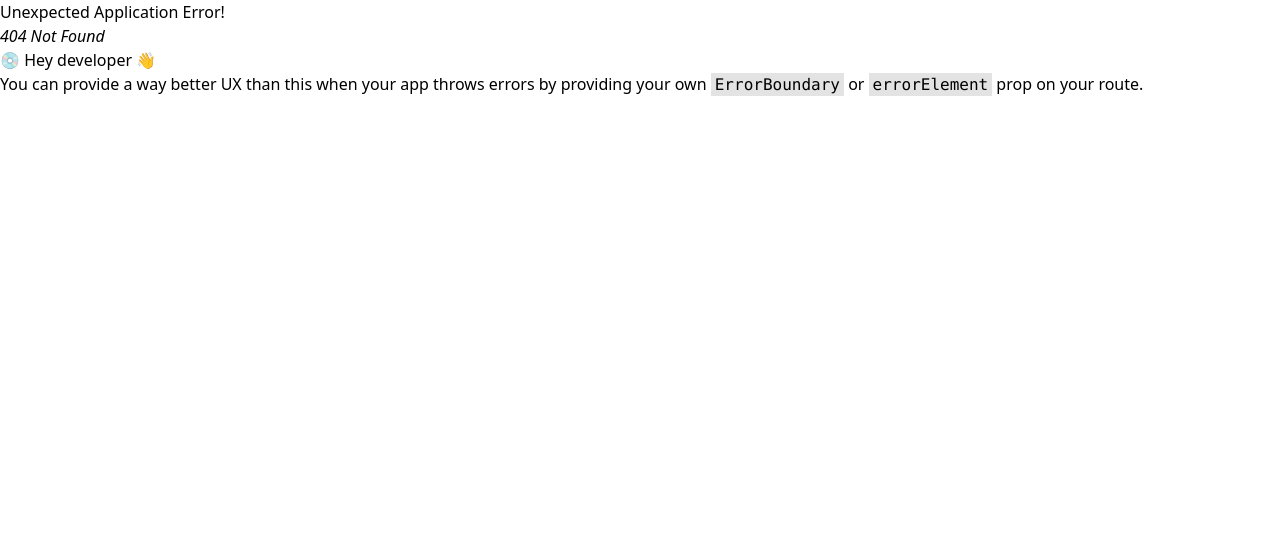
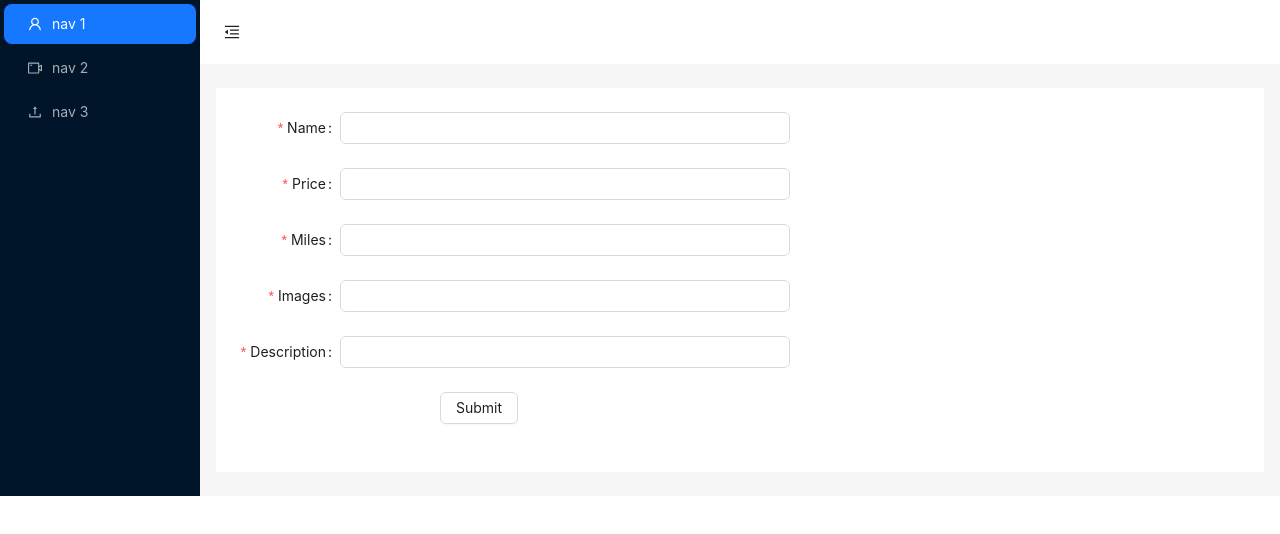
Before and after one commit to NgocTuyen0305/car-reduxtoolkit, a React (Vite) app: page /admin/product/1/edit in a window 1280 px wide. Before the commit this address had no page. Shown: the top 534 px of the page. Built offline with nearby package versions, Linux system fonts and the light colour scheme; no server answers.

Commit message:
fix update product

```diff
--- a/db.json
+++ b/db.json
@@ -1,34 +1 @@
-{
-  "products": [
-    {
-      "name": "product 1",
-      "price": "100000000",
-      "miles": "52525",
-      "images": "làlsjafljakljfaaa",
-      "desc": "fafafafaf",
-      "id": 1
-    },
-    {
-      "name": "tuyen",
-      "price": "afsaaf",
-      "miles": "10000000",
-      "images": "asfasfasf",
-      "desc": "afafafaf",
-      "id": 2
-    }
-  ],
-  "users": [
-    {
-      "id": 1,
-      "username": "tuyen",
-      "email": "tuyen123@gmail.com",
-      "password": "$2b$10$rCwHb9hxzEawrBA/CbgaHuunhRDh4dTyDEWed8mrvD1nNPthcZy/y"
-    },
-    {
-      "id": 2,
-      "username": "fawfafa",
-      "email": "aaf@gmail.com",
-      "password": "$2b$10$xQX/BFx8GmkjK1vYMehsDuEKDQyy93Fv0F6VuP9/omxN0XHzpvG/G"
-    }
-  ]
-}
+{"products":[],"users":[{"id":1,"username":"tuyen","email":"tuyen123@gmail.com","password":"$2b$10$rCwHb9hxzEawrBA/CbgaHuunhRDh4dTyDEWed8mrvD1nNPthcZy/y"},{"id":2,"username":"fawfafa","email":"aaf@gmail.com","password":"$2b$10$xQX/BFx8GmkjK1vYMehsDuEKDQyy93Fv0F6VuP9/omxN0XHzpvG/G"}]}
--- a/src/features/admin/pages/EditProducts.tsx
+++ b/src/features/admin/pages/EditProducts.tsx
@@ -1,95 +1,99 @@
-// import React, { useEffect } from "react";
-// import { Button, Form, Input } from "antd";
-// import { IProduct } from "../../../interfaces/products";
-// import { useParams } from "react-router-dom";
-// import { useAddProductMutation, useGetProductByIdQuery } from "../productSlice";
-// const EditProducts = () => {
-//   const { idProduct } = useParams<{ idProduct: string | number }>();
-//   const { data: productData, isLoading } = useGetProductByIdQuery(
-//     idProduct || ""
-//   );
-//   const [updateProduct, { isLoading: isUpdateLoading }] =
-//     useAddProductMutation();
-//   const [form] = Form.useForm();
-//   useEffect(() => {
-//     form.setFieldValue({
-//       name: productData?.name,
-//       price: productData?.price,
-//       miles: productData?.miles,
-//       images: productData?.images,
-//       desc: productData?.desc,
-//     });
-//   }, [productData]);
-//   const onFinish = (values: any) => {
-//     // addProduct(values)
-//     // console.log(values);
-//     // .unwrap()
-//     // .then(() => {
-//     //   return document.querySelector("#form-add")?.reset();
-//     // });
-//   };
+import React, { useEffect } from "react";
+import { Button, Form, Input } from "antd";
+import { IProduct } from "../../../interfaces/products";
+import { useParams,useNavigate } from "react-router-dom";
+import { useAddProductMutation, useGetProductByIdQuery } from "../productSlice";
 
-//   const onFinishFailed = (errorInfo: any) => {
-//     console.log("Failed:", errorInfo);
-//   };
-//   return (
-//     <div>
-//       <Form
-//         form={form}
-//         name="basic"
-//         labelCol={{ span: 4 }}
-//         wrapperCol={{ span: 18 }}
-//         style={{ maxWidth: 600 }}
-//         initialValues={{ remember: true }}
-//         onFinish={onFinish}
-//         onFinishFailed={onFinishFailed}
-//         autoComplete="off"
-//         id="form-add"
-//       >
-//         <Form.Item<IProduct>
-//           label="Name"
-//           name="name"
-//           rules={[{ required: true, message: "Vui lòng nhập trường name" }]}
-//         >
-//           <Input />
-//         </Form.Item>
+const EditProducts = () => {
+  const navigate = useNavigate()
+  const { id } = useParams();
+  // console.log(id);
+  const { data: productData, isLoading } = useGetProductByIdQuery(id);
+  // console.log(productData);
 
-//         <Form.Item<IProduct>
-//           label="Price"
-//           name="price"
-//           rules={[{ required: true, message: "Vui lòng nhập trường price!" }]}
-//         >
-//           <Input />
-//         </Form.Item>
-//         <Form.Item<IProduct>
-//           label="Miles"
-//           name="miles"
-//           rules={[{ required: true, message: "Vui lòng nhập trường miles!" }]}
-//         >
-//           <Input />
-//         </Form.Item>
-//         <Form.Item<IProduct>
-//           label="Images"
-//           name="images"
-//           rules={[{ required: true, message: "Vui lòng nhập trường images!" }]}
-//         >
-//           <Input />
-//         </Form.Item>
-//         <Form.Item<IProduct>
-//           label="Description"
-//           name="desc"
-//           rules={[{ required: true, message: "Vui lòng nhập trường desc!" }]}
-//         >
-//           <Input />
-//         </Form.Item>
-//         <Form.Item wrapperCol={{ offset: 8, span: 16 }}>
-//           <Button className="bg-bule-500" htmlType="submit">
-//             Submit
-//           </Button>
-//         </Form.Item>
-//       </Form>
-//     </div>
-//   );
-// };
+  const [updateProduct, { isLoading: isUpdateLoading }] =
+    useAddProductMutation();
+  const [form] = Form.useForm();
+  const newData = productData?.find((item: IProduct) => item.id == id);
+  useEffect(() => {
+    form.setFieldsValue({
+      name: newData?.name,
+      price: newData?.price,
+      miles: newData?.miles,
+      images: newData?.images,
+      desc: newData?.desc,
+    });
+  }, [newData]);
+  const onFinish = (values: any) => {
+    updateProduct(values)
+    // console.log(values);
+    .unwrap()
+    .then(() => {
+      return navigate(`/admin/product`);
+    });
+  };
 
-// export default EditProducts;
+  const onFinishFailed = (errorInfo: any) => {
+    console.log("Failed:", errorInfo);
+  };
+  return (
+    <div>
+      <Form
+        form={form}
+        name="basic"
+        labelCol={{ span: 4 }}
+        wrapperCol={{ span: 18 }}
+        style={{ maxWidth: 600 }}
+        initialValues={{ remember: true }}
+        onFinish={onFinish}
+        onFinishFailed={onFinishFailed}
+        autoComplete="off"
+        id="form-add"
+      >
+        <Form.Item<IProduct>
+          label="Name"
+          name="name"
+          rules={[{ required: true, message: "Vui lòng nhập trường name" }]}
+        >
+          <Input />
+        </Form.Item>
+
+        <Form.Item<IProduct>
+          label="Price"
+          name="price"
+          rules={[{ required: true, message: "Vui lòng nhập trường price!" }]}
+        >
+          <Input />
+        </Form.Item>
+        <Form.Item<IProduct>
+          label="Miles"
+          name="miles"
+          rules={[{ required: true, message: "Vui lòng nhập trường miles!" }]}
+        >
+          <Input />
+        </Form.Item>
+        <Form.Item<IProduct>
+          label="Images"
+          name="images"
+          rules={[{ required: true, message: "Vui lòng nhập trường images!" }]}
+        >
+          <Input />
+        </Form.Item>
+        <Form.Item<IProduct>
+          label="Description"
+          name="desc"
+          rules={[{ required: true, message: "Vui lòng nhập trường desc!" }]}
+        >
+          <Input />
+        </Form.Item>
+        <Form.Item wrapperCol={{ offset: 8, span: 16 }}>
+          <Button className="bg-bule-500" htmlType="submit">
+            Submit
+          </Button>
+        </Form.Item>
+      </Form>
+    </div>
+  );
+};
+
+export default EditProducts;
--- a/src/features/admin/productSlice.ts
+++ b/src/features/admin/productSlice.ts
@@ -21,7 +21,7 @@ const productApi = createApi({
       query: () => `products`,
       providesTags: ["Product"],
     }),
-    getProductById: builder.query<IProduct, number | string>({
+    getProductById: builder.query<IProduct, number>({
       query: (id) => `products/${id}`,
       providesTags: ["Product"],
     }),
--- a/src/router.tsx
+++ b/src/router.tsx
@@ -8,6 +8,7 @@ import Signin from "./features/auth/pages/Signin";
 import Signup from "./features/auth/pages/Signup";
 import AdminLayout from "./features/admin/pages/AdminLayout";
 import Products from "./features/admin/pages/Products";
+import EditProducts from "./features/admin/pages/EditProducts";
 export const router = createBrowserRouter([
   {
     path: "/",
@@ -43,6 +44,10 @@ export const router = createBrowserRouter([
         element: <Products/>,
       },
       {
+        path: "product/:id/edit",
+        element: <EditProducts/>,
+      },
+      {
         path: "product/:idProduct",
         element: <div className="">Product Detail</div>,
       },
```
